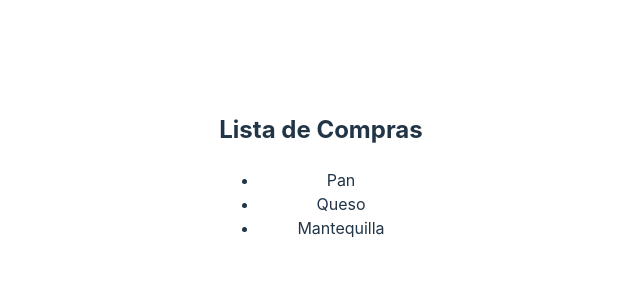
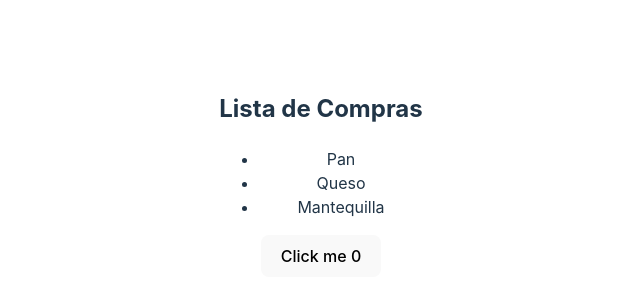
Before and after one commit to MirianColque/LAB-04, a React (Vite) app: page / in a window 1280 px wide. Shown: the part 226-526 px from the top of the page, without its empty margins (319-959 px from the left). Built offline with nearby package versions, Linux system fonts and the light colour scheme.

Commit message:
Update button to show a random value between 1 and 100 on click

```diff
--- a/src/App.jsx
+++ b/src/App.jsx
@@ -1,6 +1,7 @@
 import './App.css'
 import { List } from './components/List'
 import { WapperList } from './components/WrapperList'
+import Button from './components/Button';
 
 function App() {
 
@@ -11,6 +12,8 @@ function App() {
       <List/>
      </WapperList>
 
+     <Button text="Click me"/>
+
     </>
   )
 }
--- a/src/components/Button.jsx
+++ b/src/components/Button.jsx
@@ -6,11 +6,16 @@ export const Button = props => {
     const[count, setCount] = useState(0);
 
     function hadlerButton(){
-        setCount(count + 1);
+        const randomNumber = Math.floor(Math.random() * 100) + 1;
+        alert(`Número aleatorio: ${randomNumber}`);
+        setCount(count + 5);
+
     }
 return (
     <button onClick={ hadlerButton }>
         {text} { count }
     </button>
-);
-}
+ );
+};
+
+export default Button;
```
